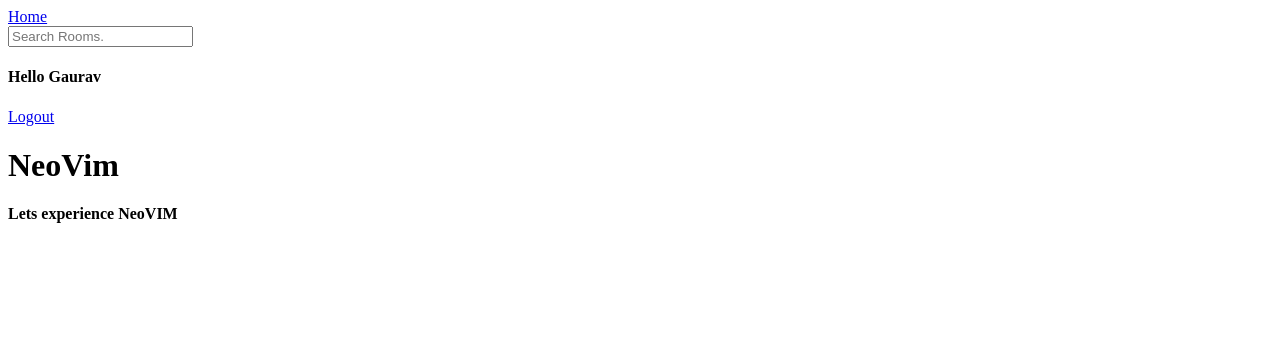
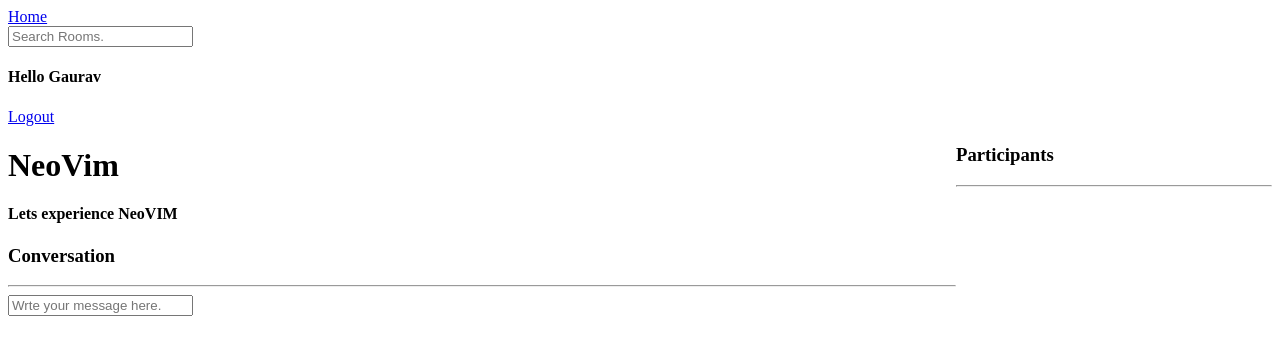
Before and after one commit to GauravKBhatt/Studybud_Django_TraversyMedia, a Django app: page /room/5/ in a window 1280 px wide. Shown: the top 355 px of the page. Run offline with Django 5.2, Linux system fonts and the light colour scheme; a user stored in the database is signed in; data comes from the database, SQL or seed files in the repository; both versions use the stored data as it was after the commit.

Commit message:
Added CRUD functionality for all the messages.

```diff
--- a/base/models.py
+++ b/base/models.py
@@ -15,7 +15,7 @@
     topic= models.ForeignKey(Topic,on_delete=models.SET_NULL,null=True)
     name = models.CharField(max_length=50)
     description = models.TextField(null=True,blank=True)
-    #participants=
+    participants= models.ManyToManyField(User,related_name='participants',blank=True)
     updated= models.DateTimeField(auto_now=True)
     created= models.DateTimeField(auto_now=True)
 
@@ -33,5 +33,8 @@
     updated = models.DateTimeField(auto_now=True)
     created = models.DateTimeField(auto_now_add=True)
 
+    class Meta:
+        ordering =['-updated','-created']
+
     def __str__(self):
         return self.body[0:50]
--- a/base/templates/base/room.html
+++ b/base/templates/base/room.html
@@ -4,6 +4,46 @@
 <!-- putting the main content inside the block -->
 {%block content%}
 <!-- The view is passing the room as a conetxt and we are displaying the name of the room. -->
-<h1>{{room.name}}</h1>
-<h4>{{room.description}}</h4>
+<style>
+    .room-container {
+        display:grid;
+        grid-template-columns: 3fr 1fr;
+    }
+</style>
+<div class="room-container">
+    <div>
+        <h1>{{room.name}}</h1>
+        <h4>{{room.description}}</h4>
+        <div class="comment-wrapper">
+            <h3>Conversation</h3>
+            <hr>
+
+            {% for message in room_messages%}
+                <div>
+                    {%if request.user == message.user%}
+                    <a href="{% url 'delete-message' message.id %}">Delete</a>
+                    {%endif%}
+                    <small>@{{message.user}} {{message.created|timesince}}</small>
+                    <p>{{message.body}}</p>
+                </div>
+            {%endfor%}
+        </div>
+
+        {%if request.user.is_authenticated%}
+        <div class="comment-form">
+            <form method="POST" action="">
+                {%csrf_token%}
+                <input type="text" name="body" placeholder="Wrte your message here."/>
+            </form>
+        </div>
+        {%endif%}
+    </div>
+    <div>
+        <h3>Participants</h3>
+        <hr>
+        {%for participant in participants%}
+            <h4>@{{participant.username}}</h4>
+        {%endfor%}
+    </div>
+</div>
 {%endblock content%}
--- a/base/urls.py
+++ b/base/urls.py
@@ -17,5 +17,6 @@
     path('create-room/',views.createRoom, name="create-room"),
     # url for updating an existing room
     path('update-room/<str:pk>',views.updateRoom,name="update-room"),
-    path('delete-room/<str:pk>',views.deleteRoom,name="delete-room")
+    path('delete-room/<str:pk>',views.deleteRoom,name="delete-room"),
+    path('delete-message/<str:pk>',views.deleteMessage,name="delete-message")
     ]
--- a/base/views.py
+++ b/base/views.py
@@ -2,7 +2,7 @@
 from django.http import HttpResponse
 from django.contrib.auth.models import User
 # this helps us add AND OR to the queries
-from .models import Room,Topic
+from .models import Room,Topic,Message
 from django.db.models import Q
 from django.contrib import messages
 from django.contrib.auth import authenticate, login,logout
@@ -88,11 +88,22 @@
 def room(request,pk):
     # query into the database gets the exact room we are looking for.
     room=Room.objects.get(id=pk)
+    # all the child components of the room.
+    room_messages=room.message_set.all()
+    participants=room.participants.all()
     # code to identify the room that correlates to the parameter pk. NOT NEEDED AFTER THE QUERY
     # for i in rooms:
     #     if i['id']==int(pk):
     #         room=i
-    context ={'room':room}
+    if request.method=='POST':
+        message=Message.objects.create(
+            user=request.user,
+            body=request.POST.get('body'),
+            room=room
+        )
+        room.participants.add(request.user)
+        return redirect('Room',pk=room.id)
+    context ={'room':room,'room_messages':room_messages,'participants':participants}
     # returning the room that matches with the parameter pk
     return render(request,'base/room.html',context)
 
@@ -129,7 +140,20 @@
 @login_required(login_url='loginPage')
 def deleteRoom(request,pk):
     room=Room.objects.get(id=pk)
+    if request.user != room.host:
+        return HttpResponse("You are not the host of this room.Thus, you cannot delete it.")
     if request.method=='POST':
         room.delete()
         return redirect('Home')
     return render(request,'base/delete.html',{'obj':room})
+
+# logic to delete the message
+@login_required(login_url='loginPage')
+def deleteMessage(request,pk):
+    message=Message.objects.get(id=pk)
+    if request.user != message.user:
+        return HttpResponse("You are not the owner of this message.Thus, you cannot edit it.")
+    if request.method=='POST':
+        message.delete()
+        return redirect('Home')
+    return render(request,'base/delete.html',{'obj':message})
```
Also changed, not shown: base/migrations/0003_alter_message_options_alter_room_options.py (added), base/migrations/0004_room_participants.py (added), db.sqlite3.
